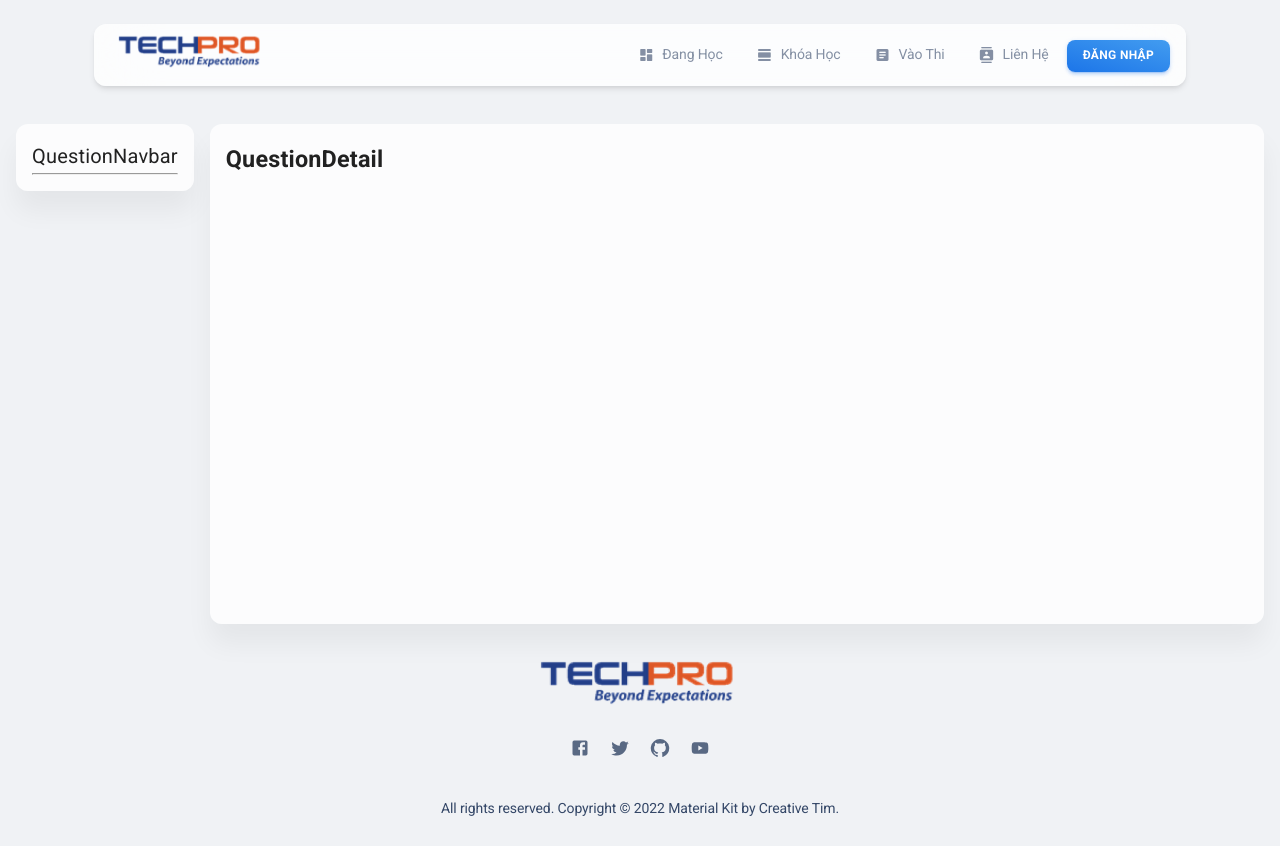
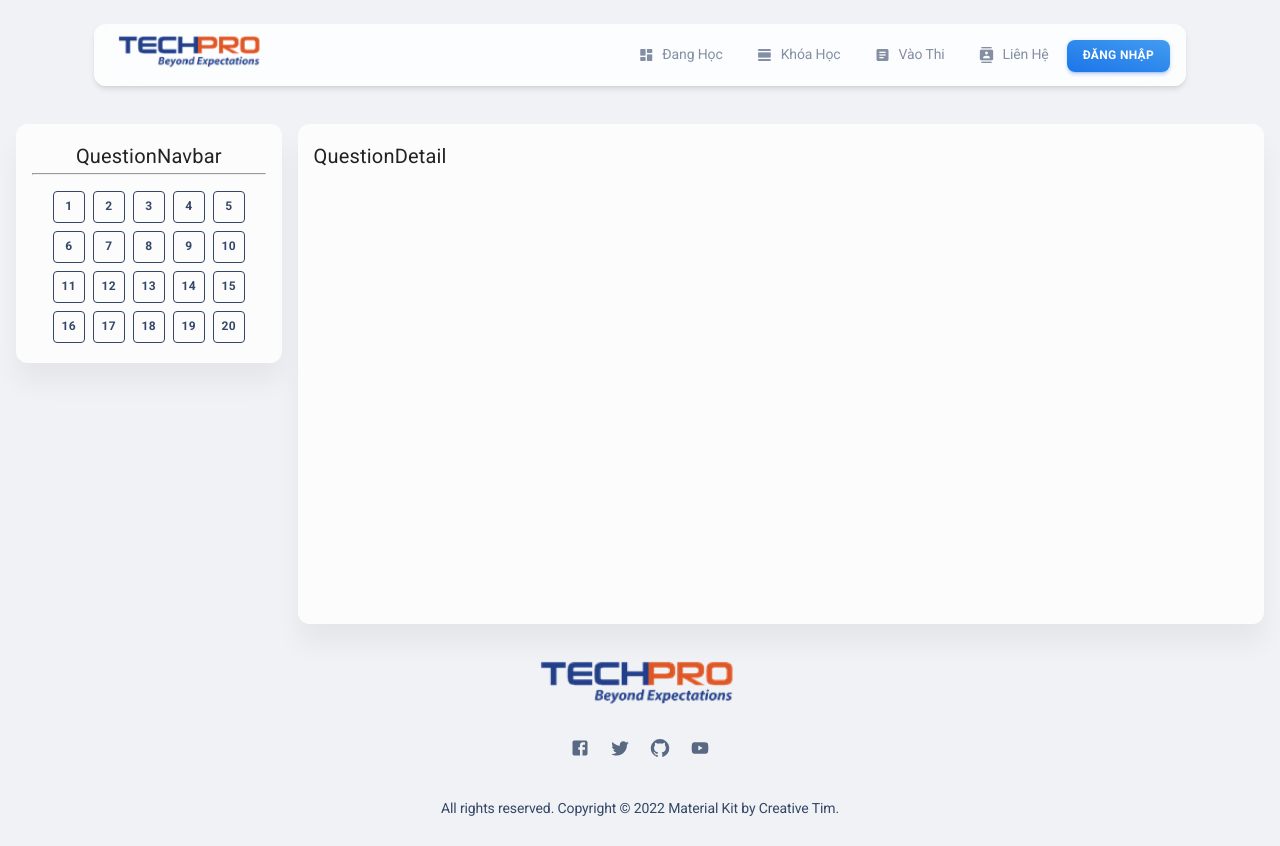
Before and after one commit to phamtuanson179/e-learning-frontend, a React (Create React App) app: page /exam in a window 1280 px wide. Built offline with nearby package versions, Linux system fonts and the light colour scheme.

Commit message:
set layout exam, call API get_user

```diff
--- a/src/api/baseAPI.js
+++ b/src/api/baseAPI.js
@@ -6,7 +6,7 @@ const axiosClient = axios.create({
     headers: {
         'content-type': 'application/json',
     },
-    paramsSerializer: params => queryString.stringifyUrl(params),
+    // paramsSerializer: params => queryString.stringifyUrl(params),
 });
 
 axiosClient.interceptors.request.use(async (config) => {
--- a/src/api/infoAPI.js
+++ b/src/api/infoAPI.js
@@ -5,15 +5,14 @@ const baseUrl = '/'
 const infoAPI = {
 
     getInfo: () => {
-        const url = baseUrl + 'get-user'
+        const url = baseUrl + 'get_user'
         const headers = {
-            'content-type': 'application/json',
-            'token': 'eyJ0eXAiOiJKV1QiLCJhbGciOiJIUzI1NiJ9.eyJlbWFpbCI6InRydW9uZy5waG9uZ0B0ZWNocHJvLmNvbS52biIsImV4cCI6MTY0NTk5MDA3OH0.fGIVbIIYTCnXjXLcwjlBrPbrLhoQcYr31FbNNhEYvCA'
+            'token': 'eyJ0eXAiOiJKV1QiLCJhbGciOiJIUzI1NiJ9.eyJlbWFpbCI6InRydW9uZy5waG9uZ0B0ZWNocHJvLmNvbS52biIsImV4cCI6MTY0NjA5ODc0MH0.yUN2S476pGc4anka5mHQ0qcsPzFUldK5D9Hd395LsjE'
         }
         const params = {
             email: 'truong.phong@techpro.com.vn'
         }
-        return axiosClient.get(url, headers, { params })
+        return axiosClient.get(url, { headers, params })
     },
     putUpdateUser: (body) => {
         const url = baseUrl + 'update-user'
--- a/src/assets/scss/variables/_colorVariables.scss
+++ b/src/assets/scss/variables/_colorVariables.scss
@@ -1,2 +1,3 @@
 $main-blue: linear-gradient(195deg, rgb(73, 163, 241), rgb(26, 115, 232));
-$white: #ffffff
+$white: #ffffff;
+$gray :rgb(52, 71, 103) ;
--- a/src/pages/Exam/QuestionDetail.js
+++ b/src/pages/Exam/QuestionDetail.js
@@ -10,14 +10,15 @@ import MKBox from "components/MKBox";
 import MKInput from "components/MKInput";
 import MKButton from "components/MKButton";
 import MKTypography from "components/MKTypography";
-import { Box } from "@mui/material";
+import { Box, Typography } from "@mui/material";
 import infoAPI from "api/infoAPI";
 
 const QuestionDetail = () => {
 
     return (
         <>
-            <h3>QuestionDetail</h3>
+            {/* <h3>QuestionDetail</h3> */}
+            <Typography component={'h3'}>QuestionDetail</Typography>
         </>
     );
 }
--- a/src/pages/Exam/QuestionNavbar.js
+++ b/src/pages/Exam/QuestionNavbar.js
@@ -7,17 +7,25 @@ const QuestionNavbar = (menuBar) => {
     const [questionAmount, setQuestionAmout] = useState(20)
     const renderQuestionContainer = () => {
         let result = []
+        console.log('adsfasd')
         for (let i = 0; i < questionAmount; i++) {
-            result.push(<Button>i</Button>)
+            result.push(<Button>{i + 1}</Button>)
         }
-        return resul
+        console.log({ result })
+        return result
     }
 
     return (
         <Box>
-            <div>QuestionNavbar</div>
+            <div className='title__box'>QuestionNavbar</div>
             <hr />
-            {renderQuestionContainer}
+            <div className='select-question__box'>
+                <div className='select-question'>
+                    {renderQuestionContainer()}
+                </div>
+
+
+            </div>
 
 
         </Box>
--- a/src/pages/Exam/exam.scss
+++ b/src/pages/Exam/exam.scss
@@ -11,24 +11,45 @@
         @include main-section;
         margin-right: 16px;
         height: fit-content;
+        flex: 1;
 
-        button {
-            font-weight: 400;
-            padding: 8px
+
+        .title__box {
+            text-align: center;
+        }
+
+        .select-question__box{
+            margin-top: 12px;
+            text-align: center;
+            button {
+                padding: 0;
+                border-radius: 4px;
+                border: 1px solid $gray;
+                margin: 4px;
+                min-width: 32px;
+                max-width: 32px;
+                min-height: 32px;
+                max-height: 32px;
+                color:  $gray;
+
+
+            }
+
+            .MuiTouchRipple-root{
+                display: none
+            }
 
         }
+
+
 
 
     }
 
     .exam__container--right{
         @include main-section;
-        flex: 1;
+        flex: 4;
+
     }
 
-    .tab--active {
-        background-image: $main-blue ;
-        color: $white !important;
-
-    }
 }
--- a/src/pages/ManagerInfo/ManagerInfo.scss
+++ b/src/pages/ManagerInfo/ManagerInfo.scss
@@ -11,6 +11,7 @@
         @include main-section;
         margin-right: 16px;
         height: fit-content;
+        flex: 1;
 
         button {
             font-weight: 400;
@@ -23,7 +24,7 @@
 
     .right__container {
         @include main-section;
-        flex: 1;
+        flex: 4;
     }
 
     .tab--active {
--- a/src/pages/ManagerInfo/PersonalInfo.js
+++ b/src/pages/ManagerInfo/PersonalInfo.js
@@ -10,8 +10,9 @@ import MKBox from "components/MKBox";
 import MKInput from "components/MKInput";
 import MKButton from "components/MKButton";
 import MKTypography from "components/MKTypography";
-import { Box } from "@mui/material";
+import { Box, Button, Card, CardContent, CardHeader, Icon, Typography } from "@mui/material";
 import infoAPI from "api/infoAPI";
+import { Settings } from "@mui/icons-material";
 
 const PersonalInfo = () => {
     const [checked, setChecked] = useState(true);
@@ -27,7 +28,17 @@ const PersonalInfo = () => {
 
     return (
         <>
-            <h3>Thông tin cá nhân</h3>
+
+
+            <Card>
+                <CardHeader>
+                    <Typography component={'h3'}>Thông tin cá nhân</Typography>
+                    <Button><Settings></Settings></Button>
+                </CardHeader>
+                <CardContent>
+
+                </CardContent>
+            </Card>
         </>
     );
 }
```
Also changed, not shown: src/pages/ManagerInfo/UpdatePersonalInfo.js (added, +14 -0 lines), src/api/exam.API.js (added).
